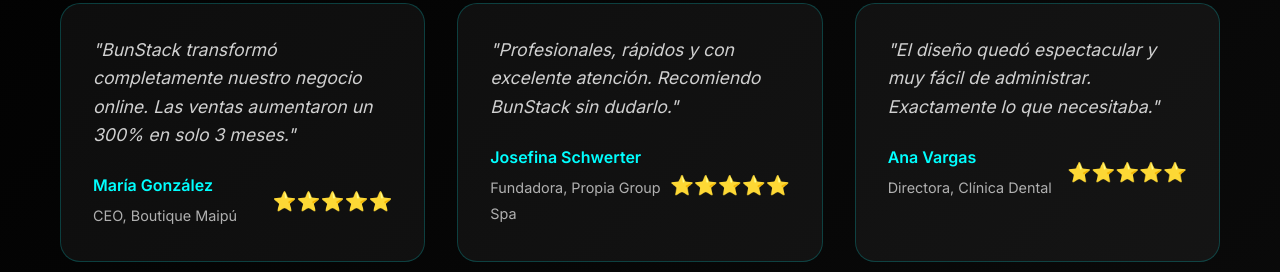
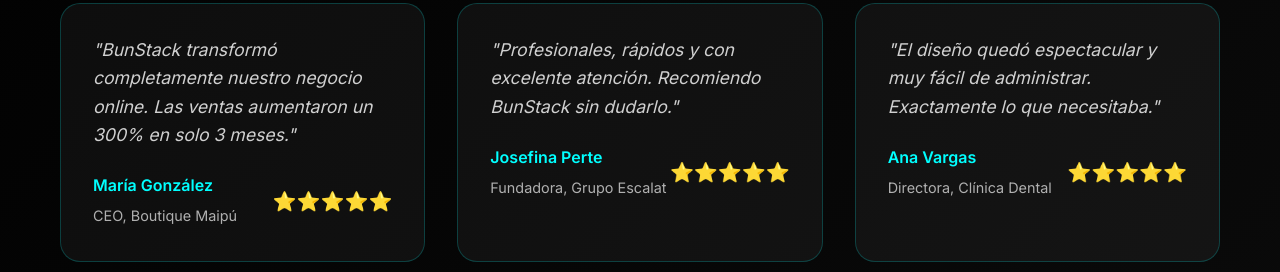
Before and after one commit to BenjaBunster/bunstack-website, a website: page index.html in a window 1280 px wide. Shown: the part 3995-4267 px from the top of the page. Drawn offline with nearby package versions, Linux system fonts and the light colour scheme.

Commit message:
Update testimonial author details in the testimonials section

```diff
--- a/index.html
+++ b/index.html
@@ -366,8 +366,8 @@
                     </div>
                     <div class="testimonial-author">
                         <div class="author-info">
-                            <h4>Josefina Schwerter</h4>
-                            <span>Fundadora, Propia Group Spa</span>
+                            <h4>Josefina Perte</h4>
+                            <span>Fundadora, Grupo Escalat</span>
                         </div>
                         <div class="testimonial-rating">
                             ⭐⭐⭐⭐⭐
```
